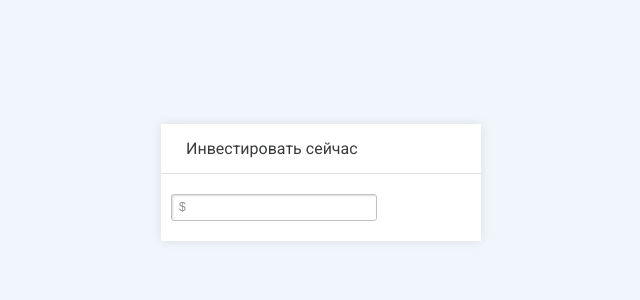
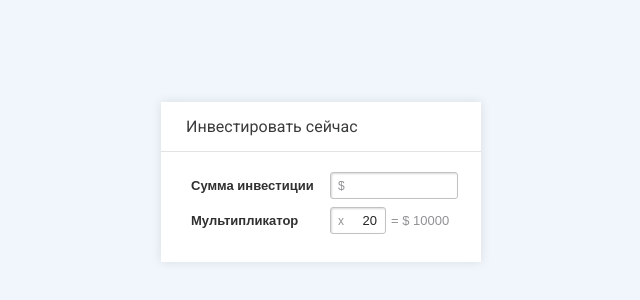
Before and after one commit to kadonomaro/form-validation, a Vue app: page / in a window 1280 px wide. Shown: the part 218-518 px from the top of the page, without its empty margins (319-959 px from the left). Built offline with nearby package versions, Linux system fonts and the light colour scheme.

Commit message:
feat: add sum and mult components

```diff
--- a/src/common.scss
+++ b/src/common.scss
@@ -9,7 +9,9 @@ body {
 
 .input-label {
   position: relative;
-  display: block;
+  display: flex;
+  align-items: center;
+  flex-basis: 128px;
   &::before {
     content: attr(data-sign);
     position: absolute;
@@ -25,6 +27,7 @@ body {
 .input {
   display: block;
   padding: 5px 8px 5px 20px;
+  color: #242526;
   font-size: 13px;
   text-align: right;
   background-color: #ffffff;
--- a/src/components/AppForm.vue
+++ b/src/components/AppForm.vue
@@ -6,13 +6,12 @@
 		<div class="app-form__body">
 			<form action="">
 				<div class="app-form__field">
-					<label class="input-label" data-sign="$">
-						<input type="text" name="" id="" class="input">
-					</label>
-
+					<span class="app-form__caption">Сумма инвестиции</span>
+					<sum-invest-input />
 				</div>
 				<div class="app-form__field">
-
+					<span class="app-form__caption">Мультипликатор</span>
+					<mult-invest-input :factSum="10000" />
 				</div>
 			</form>
 		</div>
@@ -20,9 +19,14 @@
 </template>
 
 <script>
+import SumInvestInput from '@/components/blocks/SumInvestInput.vue';
+import MultInvestInput from '@/components/blocks/MultInvestInput.vue';
+
 export default {
+	name: 'AppForm',
 	components: {
-
+		SumInvestInput,
+		MultInvestInput
 	},
 	props: {
 
@@ -49,7 +53,19 @@ export default {
 			border-bottom: 1px solid #e0e2e4;
 		}
 		&__body {
-			padding: 20px 10px;
+			padding: 20px 23px 20px 30px;
+		}
+		&__field {
+			display: flex;
+			justify-content: space-between;
+			align-items: center;
+			margin-bottom: 8px;
+		}
+		&__caption {
+			display: block;
+			margin-right: 5px;
+			font-size: 13px;
+			font-weight: bold;
 		}
 	}
 </style>
--- /dev/null
+++ b/src/components/blocks/MultInvestInput.vue
@@ -0,0 +1,37 @@
+<template>
+  <label class="input-label" data-sign="x">
+    <input class="input mult-invest-input" type="text" value="20" />
+    <span class="mult-invest-sum">= $ {{ factSum }}</span>
+  </label>
+</template>
+
+<script>
+
+export default {
+  name: 'MultInvestInput',
+  props: {
+    factSum: {
+      type: Number,
+      required: true
+    }
+  },
+  data() {
+    return {
+
+    }
+  }
+};
+</script>
+
+<style lang="scss">
+  .mult-invest-input {
+    max-width: 56px;
+    box-sizing: border-box;
+  }
+  .mult-invest-sum {
+    display: block;
+    margin-left: 5px;
+    color: #909294;
+    font-size: 13px;
+  }
+</style>
--- /dev/null
+++ b/src/components/blocks/SumInvestInput.vue
@@ -0,0 +1,19 @@
+<template>
+  <label class="input-label" data-sign="$">
+    <input class="input sum-invest-input" type="text"  />
+  </label>
+</template>
+
+<script>
+
+export default {
+  name: 'SumInvestInput'
+};
+</script>
+
+<style lang="scss">
+  .sum-invest-input {
+    max-width: 128px;
+    box-sizing: border-box;
+  }
+</style>
```
